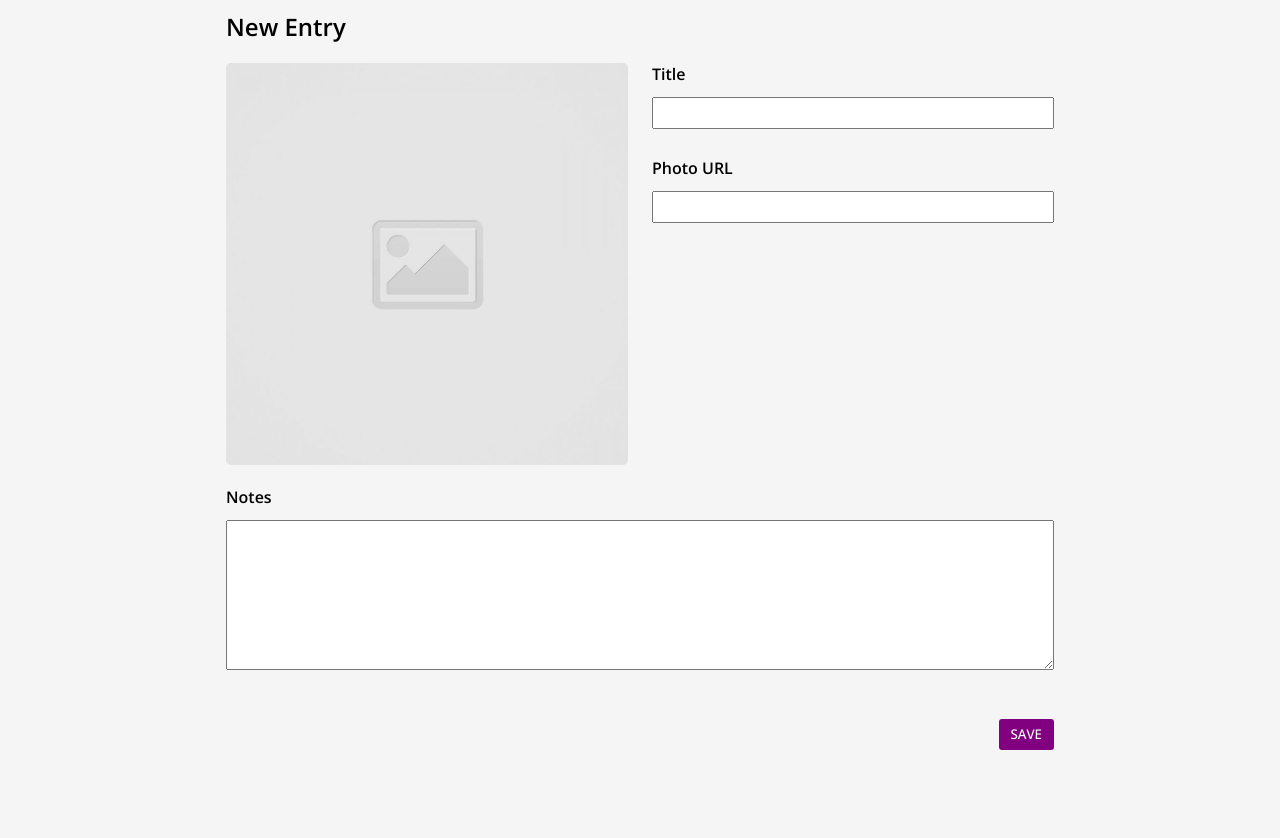
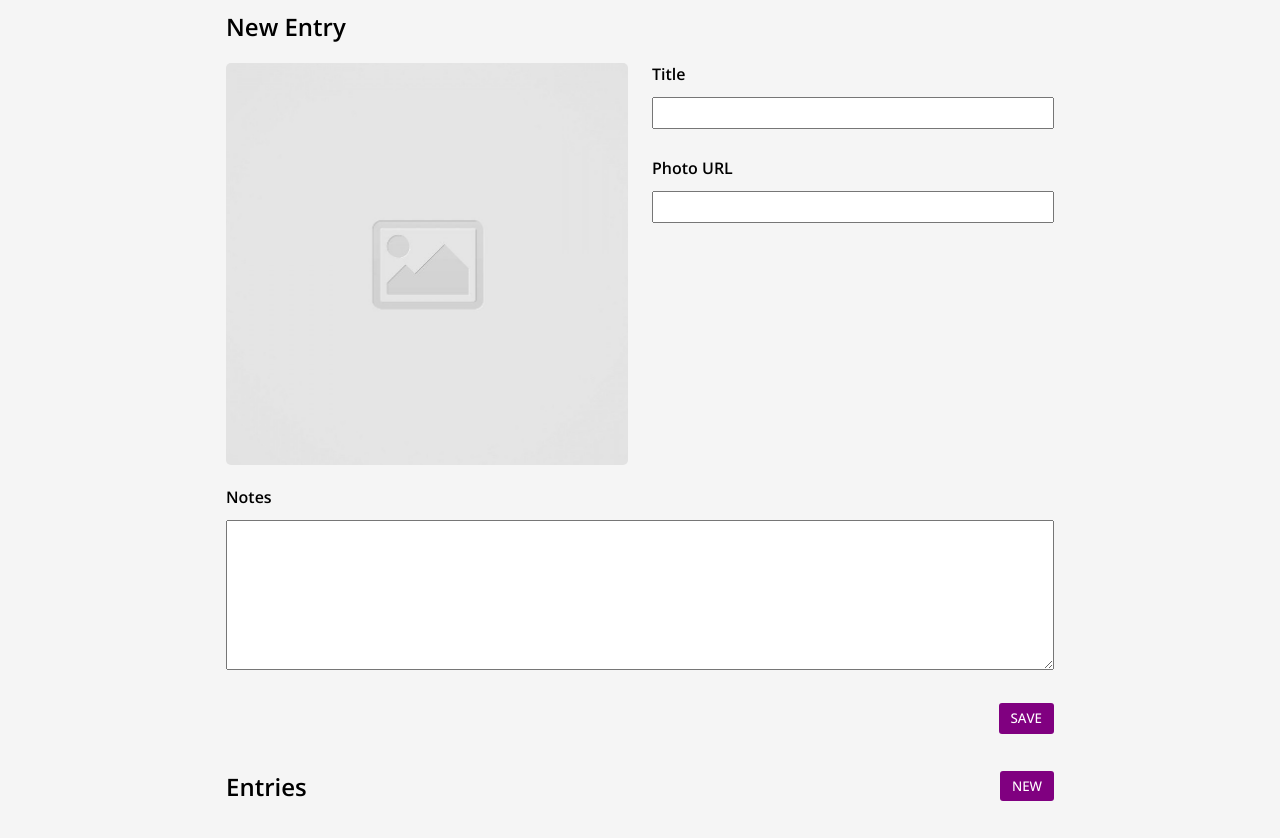
Before and after one commit to rosemary-liang/code-journal, a website: page index.html in a window 1280 px wide. Shown: the part 58-896 px from the top of the page. Before the commit the page ends 824 px from the top, so only its background shows below. Drawn offline with nearby package versions, Linux system fonts and the light colour scheme; a web font is replaced by a local one.

Commit message:
Fixed SAVE and NEW button alignment. Removed float.

```diff
--- a/css/layout.css
+++ b/css/layout.css
@@ -32,6 +32,8 @@ img {
   margin: 1rem 0;
 }
 
+/* media rule */
+
 @media screen and (min-width: 768px) {
   .container {
     max-width: 900px;
@@ -63,3 +65,5 @@ li {
 ul {
   padding: 0;
 }
+
+/* utility classes */
--- a/css/styles.css
+++ b/css/styles.css
@@ -45,14 +45,23 @@ textarea {
 button {
   background-color: purple;
   color: white;
-  float: right;
   padding: 0.4rem 0.75rem;
   border-radius: 3px;
   border: none;
-  margin: 1rem 0;
+}
+
+.button {
+  display: flex;
+  justify-content: flex-end;
 }
 
 /* data-view entries start */
+.entries-header {
+  display: flex;
+  justify-content: space-between;
+  align-items: center;
+}
+
 li.entry {
   display: flex;
 }
--- a/index.html
+++ b/index.html
@@ -18,7 +18,7 @@
 
 </head>
 <body>
-  <header class="">
+  <header class="nav">
     <div class="header container">
       <h1 class="column-full">Code Journal</h1>
       <a href="#entries">Entries</a>
@@ -61,14 +61,22 @@
             id="user-notes" rows="8"></textarea>
           </div>
         </div>
-        <div class="input-container column-full">
-          <button>SAVE</button>
+        <div class="input-container column-full button">
+          <button class="save">SAVE</button>
         </div>
 
       </form>
     </div>
     <!-- data-view entries -->
-    <div data-view="entries">
+    <div data-view="entries" class="">
+      <div class="row entries-header column-full">
+        <div>
+          <h2>Entries</h2>
+        </div>
+        <div class="">
+          <button class="new">NEW</button>
+        </div>
+      </div>
       <ul>
       </ul>
     </div>
```
